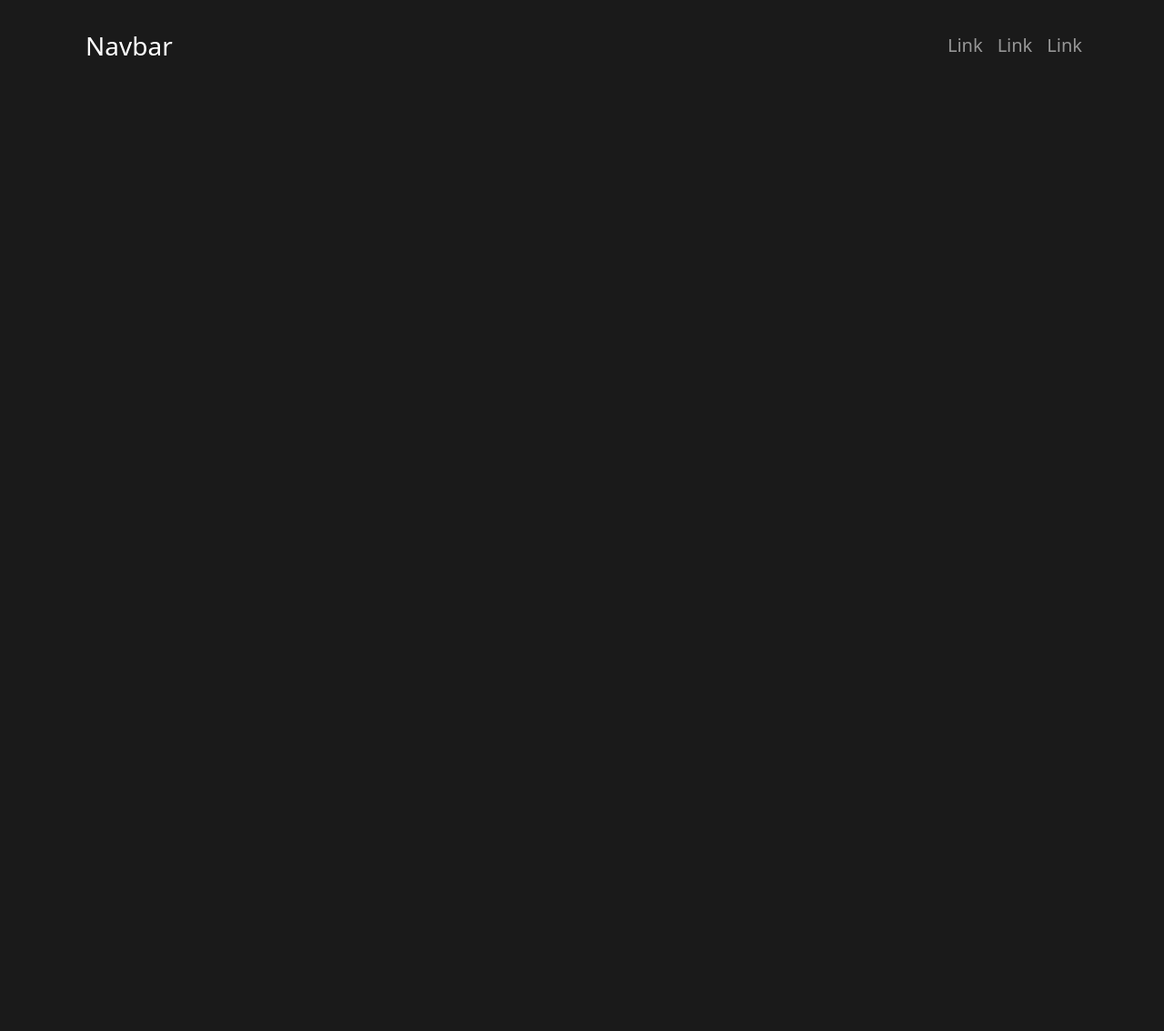
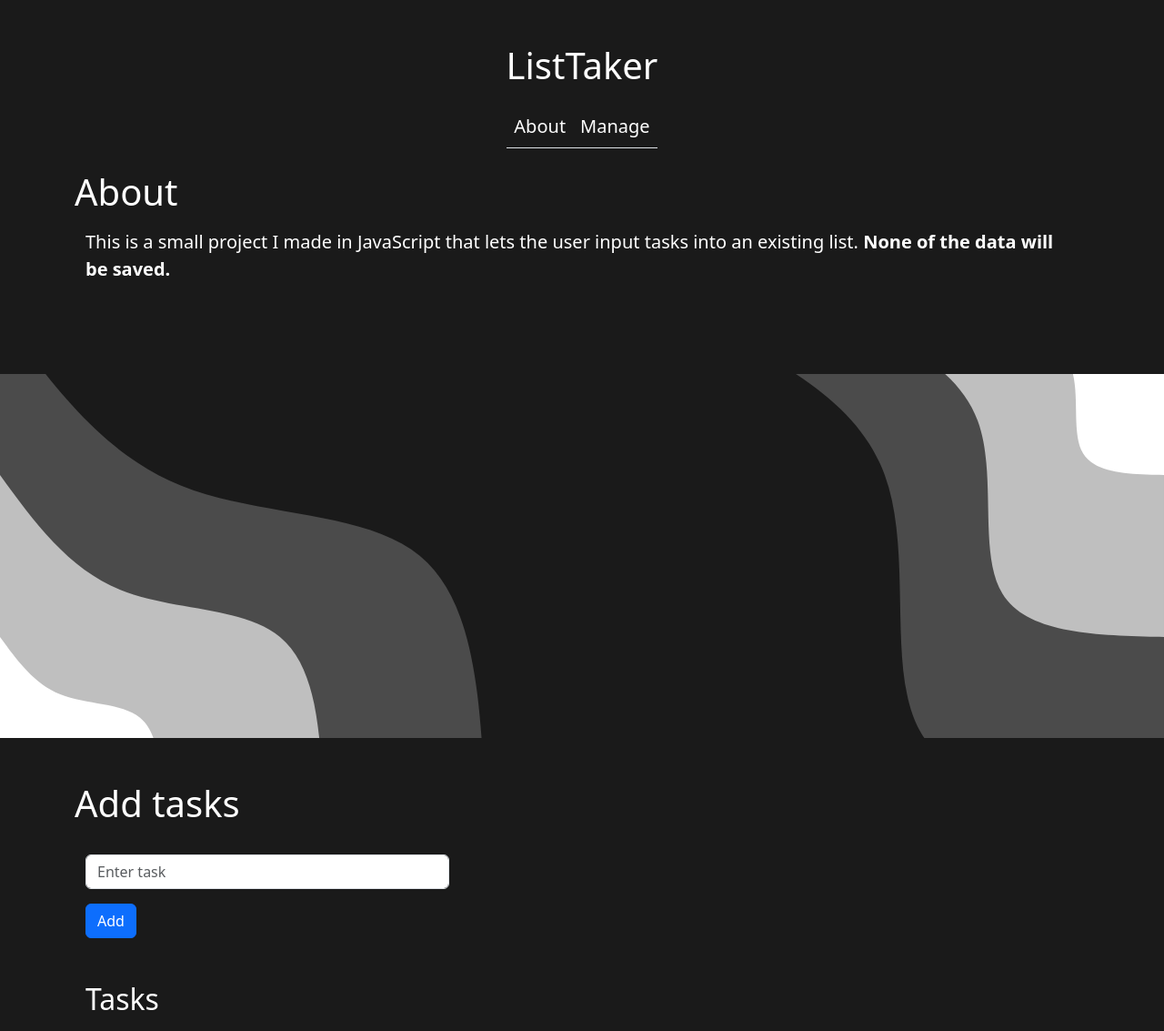
Before and after one commit to Siph0nZ/to-do-list, a plain HTML site: page src/index.html in a window 1280 px wide. Shown: the whole page at 91% size. Before the commit the page ends 800 px from the top, so only its background shows below. Drawn offline with nearby package versions, Linux system fonts and the light colour scheme.

Commit message:
added core functionality

```diff
--- a/src/index.html
+++ b/src/index.html
@@ -4,28 +4,97 @@
     <meta charset="UTF-8" />
     <meta name="viewport" content="width=device-width, initial-scale=1.0" />
     <link rel="stylesheet" type="text/css" href="/src/style.css" />
-    <link href="https://cdn.jsdelivr.net/npm/bootstrap@5.3.2/dist/css/bootstrap.min.css" rel="stylesheet">
+    <link
+      href="https://cdn.jsdelivr.net/npm/bootstrap@5.3.2/dist/css/bootstrap.min.css"
+      rel="stylesheet"
+    />
     <script src="https://cdn.jsdelivr.net/npm/bootstrap@5.3.2/dist/js/bootstrap.bundle.min.js"></script>
-    <title>Home</title>
+    <script src="/src/script.js"></script>
+    <title>ListTaker</title>
   </head>
   <body>
-    <div class="container mt-3">
-      <nav class="navbar navbar-expand-lg navbar-dark">
-        <div class="container-fluid">
-          <a class="navbar-brand fs-3" href="#">Navbar</a>
+    <!-- Animated Heading -->
+    <h1 class="mt-5 bounce text-center text-color-white">ListTaker</h1>
+
+    <!-- NavBar/Scrollspy -->
+    <nav class="navbar navbar-expand-lg navbar-dark text-color-white">
+      <div class="container">
+        <button
+          class="navbar-toggler"
+          type="button"
+          data-bs-toggle="collapse"
+          data-bs-target="#navbarNav"
+          aria-controls="navbarNav"
+          aria-expanded="false"
+          aria-label="Toggle navigation"
+        >
+          <span class="navbar-toggler-icon"></span>
+        </button>
+        <div
+          class="collapse navbar-collapse justify-content-center"
+          id="navbarNav"
+        >
+          <ul
+            class="navbar-nav mt-1 fs-5 nexa-bold border-bottom"
+            id="borderCol"
+          >
+            <li class="nav-item">
+              <a class="nav-link link-color-white" href="#about">About</a>
+            </li>
+            <li class="nav-item">
+              <a class="nav-link link-color-white" href="#manage">Manage</a>
+            </li>
+          </ul>
         </div>
-        <ul class="navbar-nav fs-5">
-          <li class="nav-item">
-            <a class="nav-link" href="#">Link</a>
-          </li>
-          <li class="nav-item">
-            <a class="nav-link" href="#">Link</a>
-          </li>
-          <li class="nav-item">
-            <a class="nav-link" href="#">Link</a>
-          </li>
-        </ul>
-      </nav>
+      </div>
+    </nav>
+
+    <!-- Home -->
+    <div class="container mt-3 text-color-white">
+      <h1 id="about">About</h1>
+      <div class="container mt-3 text-color-white">
+        <p class="fs-5">
+          This is a small project I made in JavaScript that lets the user input
+          tasks into an existing list.
+          <span class="fw-bold">None of the data will be saved.</span>
+        </p>
+      </div>
+    </div>
+
+    <!-- Divider -->
+    <div class="spacer layer-1" style="margin-top: 100px"></div>
+
+    <!-- Add tasks to list -->
+    <div class="container mt-5 text-color-white">
+      <h1 id="manage">Add tasks</h1>
+      <div class="container mt-1 text-color-white">
+        <form>
+          <div class="mb-3">
+            <label for="taskInput" class="form-label"></label>
+            <input
+              type="text"
+              class="form-control"
+              id="taskInput"
+              placeholder="Enter task"
+              style="width: 400px"
+            />
+            <button
+              type="submit"
+              onclick="addTask()"
+              class="btn btn-primary mt-3"
+            >
+              Add
+            </button>
+          </div>
+        </form>
+      </div>
+      <!-- Displays all of the added tasks-->
+      <div class="container mt-5">
+        <h2>Tasks</h2>
+        <div class="container mt-3">
+          <ul class="fs-5" id="taskList"></ul>
+        </div>
+      </div>
     </div>
   </body>
 </html>
--- a/src/script.js
+++ b/src/script.js
@@ -0,0 +1,28 @@
+// Function to add a task \\
+function addTask() {
+  // Get the task from the input \\
+  var taskInput = document.getElementById("taskInput");
+  var taskList = document.getElementById("taskList");
+
+  // Gets value entered by taskInput
+  var newTaskValue = taskInput.value;
+
+  // Create a new list item \\
+  var newTaskItem = document.createElement("li");
+  newTaskItem.innerText = newTaskValue;
+
+  // Checks if the input was empty
+  if (newTaskValue === "") {
+    alert("You must enter a task!");
+  } else {
+    // Append the next list item to the task list
+    taskList.appendChild(newTaskItem);
+  }
+
+  // Clear the input field
+  taskInput.value = "";
+}
+
+// Attach the addTask function to the button click event
+var addButton = document.querySelector("button");
+addButton.addEventListener("click", addTask);
--- a/src/style.css
+++ b/src/style.css
@@ -1,17 +1,75 @@
 html,
 body {
-  background-color: rgb(26, 26, 26) !important;
+  background-color: #1a1a1a !important;
 }
 
-.nav ul{
+/* Waves */
+.spacer {
+  aspect-ratio: 960/300;
+  width: 100%;
+  background-repeat: no-repeat;
+  background-position: center;
+  background-size: cover;
+}
+
+.layer-1 {
+  background-image: url("/assets/svgs/blobScene.svg");
+}
+
+/* Navbar */
+.nav ul {
   list-style: none;
   text-align: center;
 }
 
-.nav ul li{
+.nav ul li {
   display: inline-block;
 }
 
-.text-color-white{
-  color: white;
+.text-color-white {
+  color: white !important;
+  background-color: transparent;
 }
+
+.link-color-white {
+  color: white !important;
+  background-color: transparent;
+}
+
+.link-color-green {
+  color: darkolivegreen !important;
+  background-color: transparent;
+}
+
+.link-color-white:hover {
+  color: hwb(82 18% 58% / 0.656) !important;
+  background-color: transparent;
+}
+
+.link-color-green:hover {
+  color: hwb(82 18% 58% / 0.656) !important;
+  background-color: transparent;
+}
+
+/* Other */
+
+/* Bouncing Heading Animation */
+.bounce {
+  animation: bounce 5s infinite;
+}
+
+@keyframes bounce {
+  0%,
+  20%,
+  50%,
+  80%,
+  100% {
+    transform: translateY(0);
+  }
+  40% {
+    transform: translateY(-10px);
+  }
+  60% {
+    transform: translateY(-10px);
+  }
+}
```
Also changed, not shown: assets/svgs/blobScene.svg (added).
